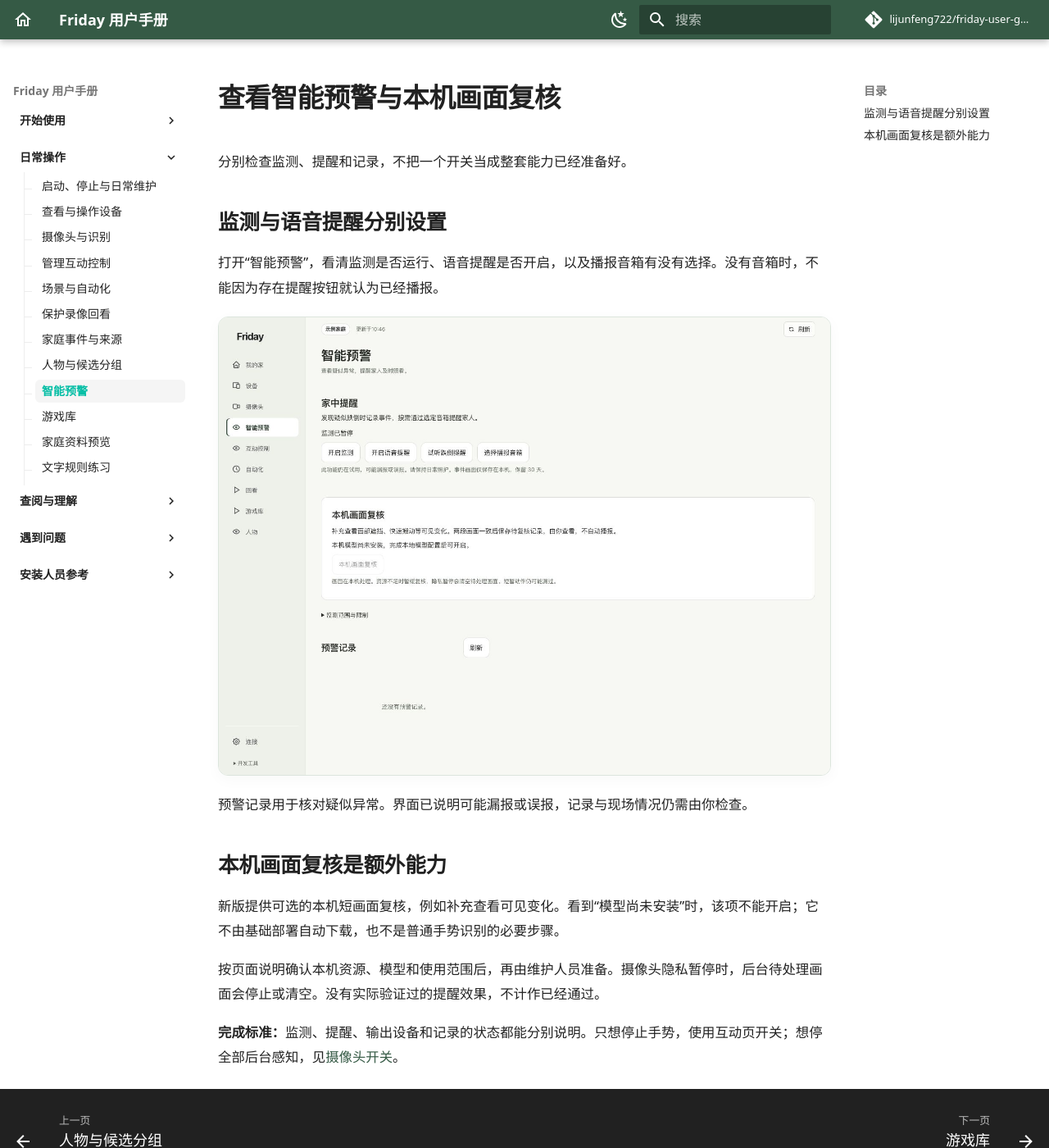
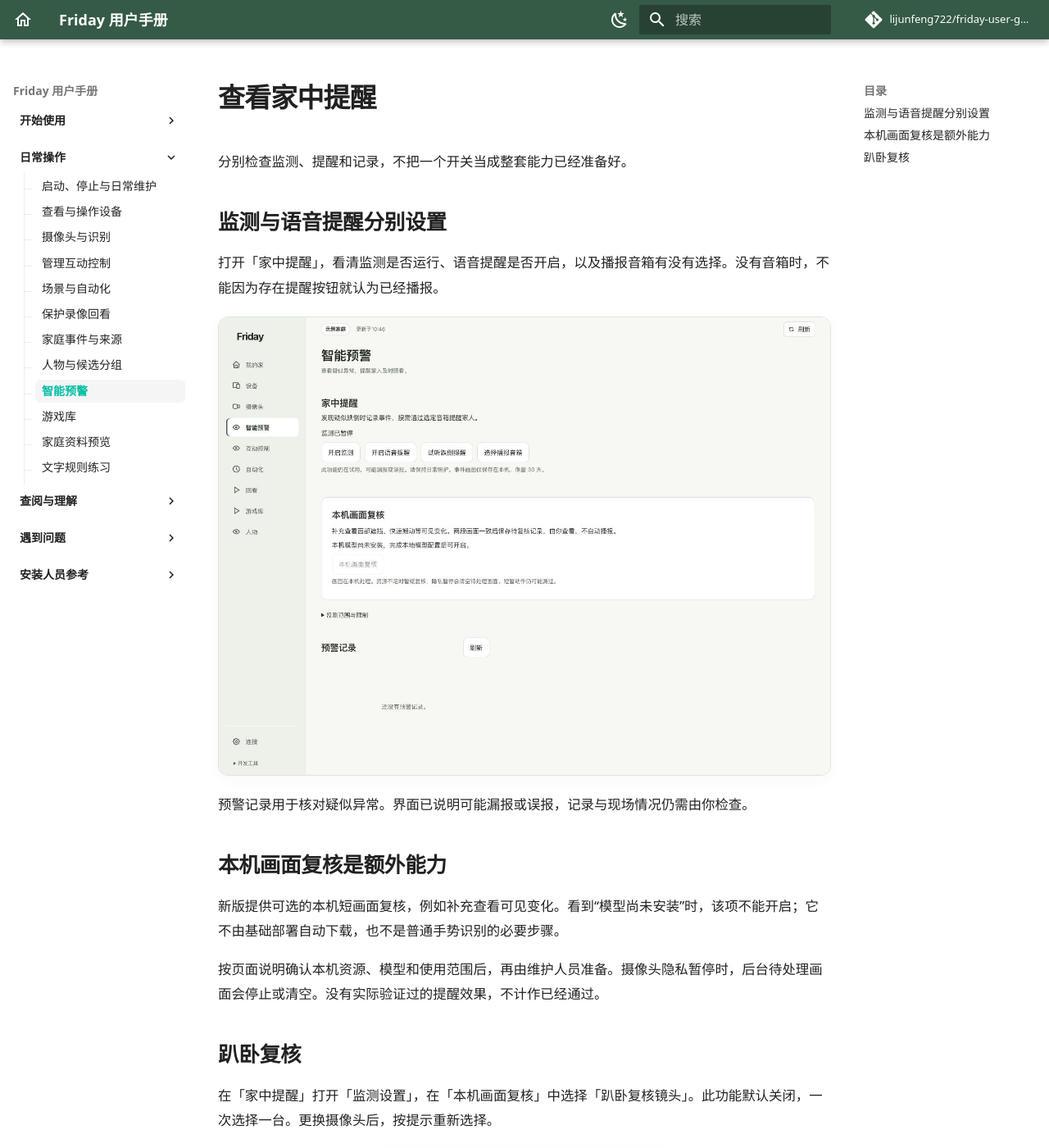
Before and after one commit to lijunfeng722/friday-user-guide, an MkDocs documentation site: the page built from docs/guides/safety.md, in a window 1280 px wide and 1400 px high. Shown: the whole window at 82% size. Built offline with MkDocs 1.6.1 and Material for MkDocs 9.7.7, drawn with Linux system fonts in a browser that asks for light colours; comment, search, counter and statistics services are not loaded; some of the changed text lies outside the part shown.

Commit message:
文档：说明家中提醒的趴卧复核

```diff
--- a/docs/guides/safety.md
+++ b/docs/guides/safety.md
@@ -1,10 +1,10 @@
-# 查看智能预警与本机画面复核
+# 查看家中提醒
 
 分别检查监测、提醒和记录，不把一个开关当成整套能力已经准备好。
 
 ## 监测与语音提醒分别设置
 
-打开“智能预警”，看清监测是否运行、语音提醒是否开启，以及播报音箱有没有选择。没有音箱时，不能因为存在提醒按钮就认为已经播报。
+打开「家中提醒」，看清监测是否运行、语音提醒是否开启，以及播报音箱有没有选择。没有音箱时，不能因为存在提醒按钮就认为已经播报。
 
 ![智能预警与可选本机画面复核，示例保持暂停](../assets/screenshots/friday-safety.jpg)
 
@@ -16,4 +16,16 @@
 
 按页面说明确认本机资源、模型和使用范围后，再由维护人员准备。摄像头隐私暂停时，后台待处理画面会停止或清空。没有实际验证过的提醒效果，不计作已经通过。
 
+## 趴卧复核
+
+在「家中提醒」打开「监测设置」，在「本机画面复核」中选择「趴卧复核镜头」。此功能默认关闭，一次选择一台。更换摄像头后，按提示重新选择。
+
+![本机画面复核中的镜头选择，合成演练](../assets/screenshots/friday-posture-settings.jpg)
+
+收到「疑似趴卧」后，先查看两段画面各一张关键帧，再按需点「查看其余关键帧」。看完可以标记「我已查看」或「标记误报」。
+
+![疑似趴卧提醒和两段关键帧，合成演练](../assets/screenshots/friday-posture-review.jpg)
+
+趴卧复核为试用功能。真实场景的误报率和漏报率仍需验证。
+
 **完成标准：**监测、提醒、输出设备和记录的状态都能分别说明。只想停止手势，使用互动页开关；想停全部后台感知，见[摄像头开关](cameras.md)。
```
Also changed, not shown: USER_MANUAL.md (+15 -3 lines), docs/assets/screenshots/friday-posture-review.jpg (added), docs/assets/screenshots/friday-posture-settings.jpg (added).
